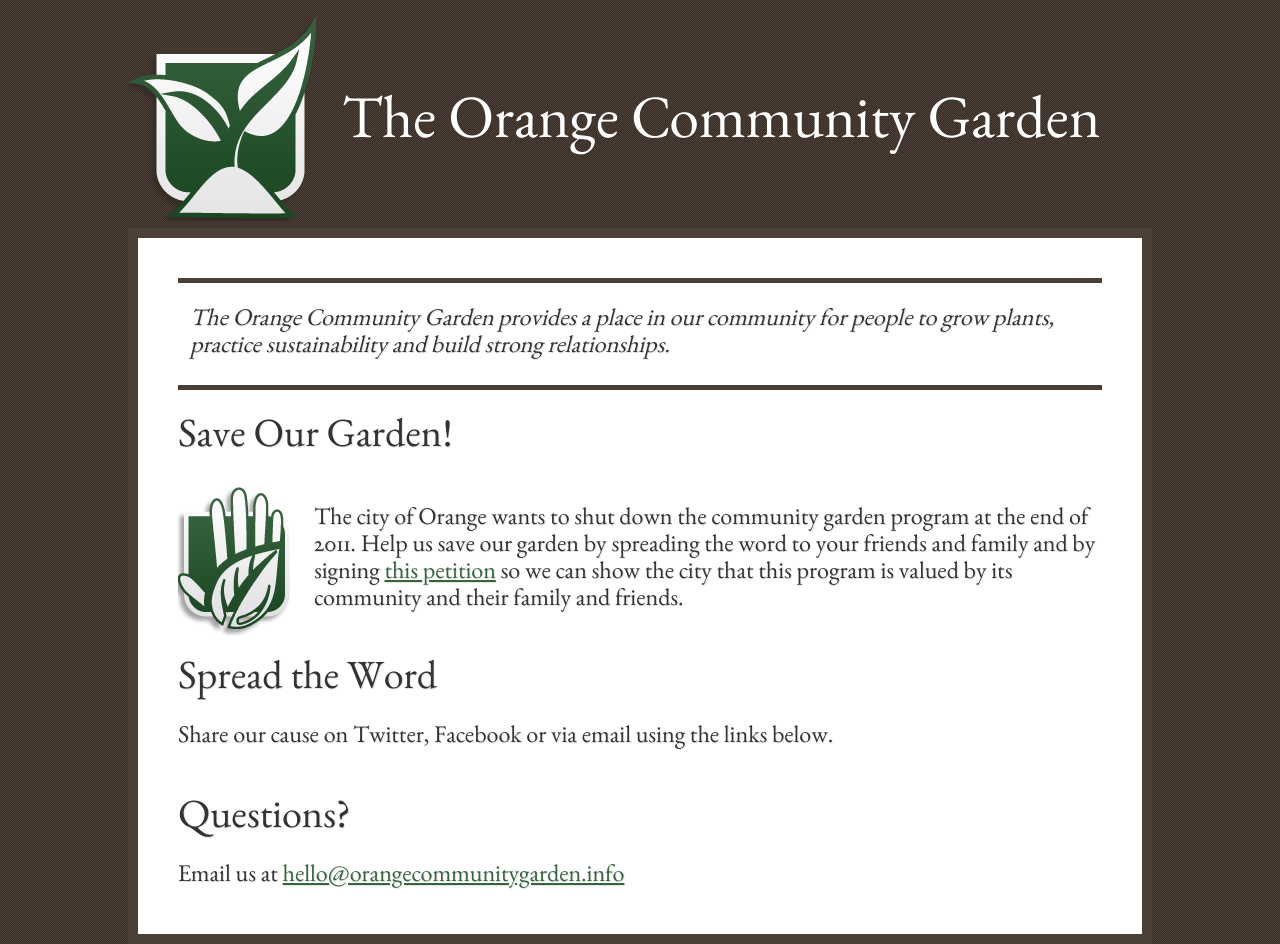
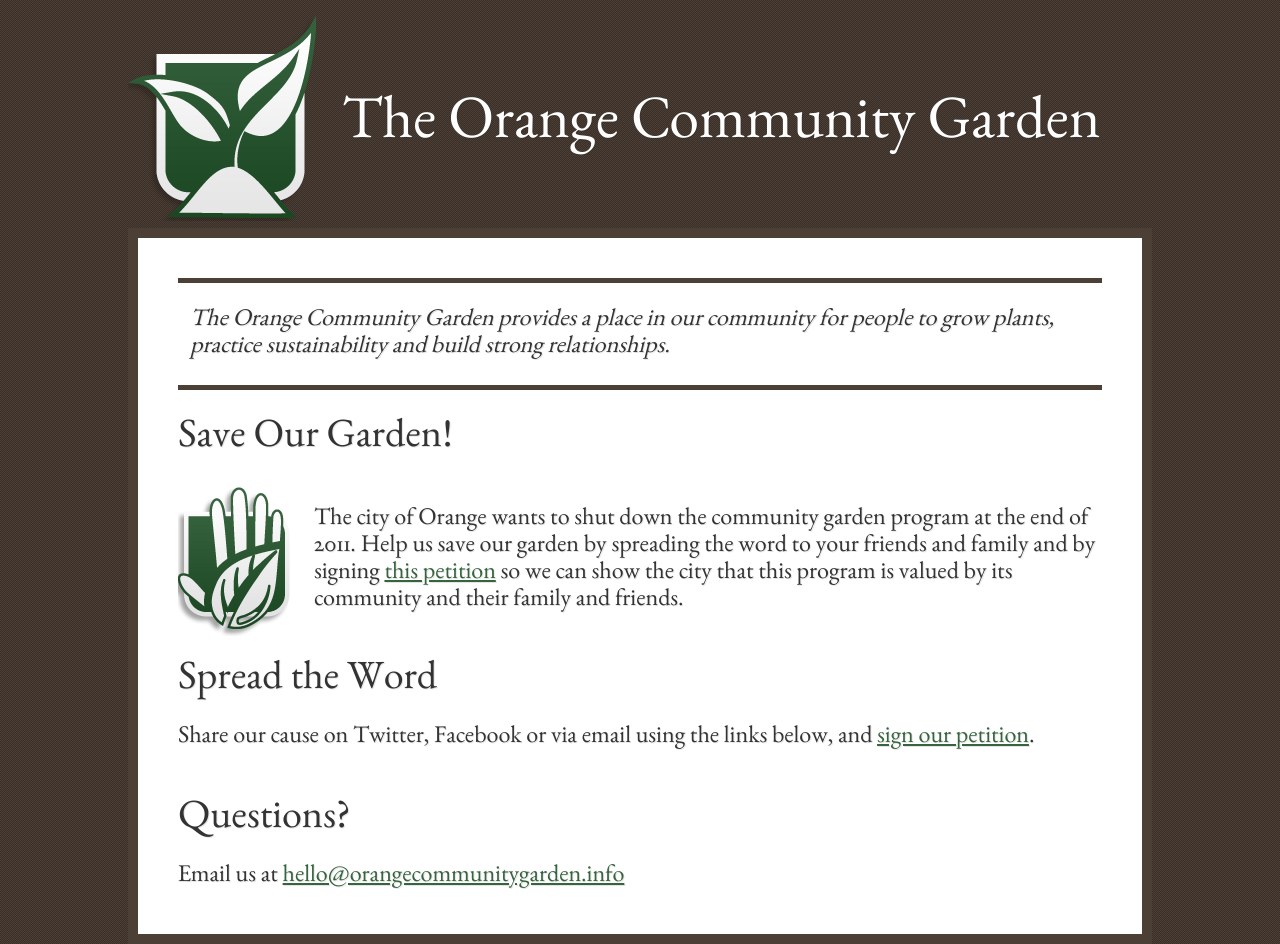
Before and after one commit to orangecommunitygarden/orangecommunitygarden.github.com, a Jekyll site: the page built from index.markdown, in a window 1280 px wide. Built offline with Jekyll 4.4.1, drawn with Linux system fonts in a browser that asks for light colours; nearby versions of some CDN libraries; Markdown is read by kramdown in place of the engine named in the settings.

Commit message:
Petition links.

```diff
--- a/index.markdown
+++ b/index.markdown
@@ -9,11 +9,11 @@ title: Welcome
 
 <img src="/images/stop.png" alt="Save Our Garden" id="stop-image">
 
-<p class="push-down">The city of Orange wants to shut down the community garden program at the end of 2011.  Help us save our garden by spreading the word to your friends and family and by signing <a href="#">this petition</a> so we can show the city that this program is valued by its community and their family and friends.</p>
+<p class="push-down">The city of Orange wants to shut down the community garden program at the end of 2011.  Help us save our garden by spreading the word to your friends and family and by signing <a href="http://www.change.org/petitions/save-the-orange-community-garden">this petition</a> so we can show the city that this program is valued by its community and their family and friends.</p>
 
 <h2 class="clear">Spread the Word</h2>
 
-<p>Share our cause on Twitter, Facebook or via email using the links below.</p>
+<p>Share our cause on Twitter, Facebook or via email using the links below, and <a href="http://www.change.org/petitions/save-the-orange-community-garden">sign our petition</a>.</p>
 
 <!-- AddThis Button BEGIN -->
 <div class="addthis_toolbox addthis_default_style addthis_32x32_style">
```
Also changed, not shown: 1 other file.
